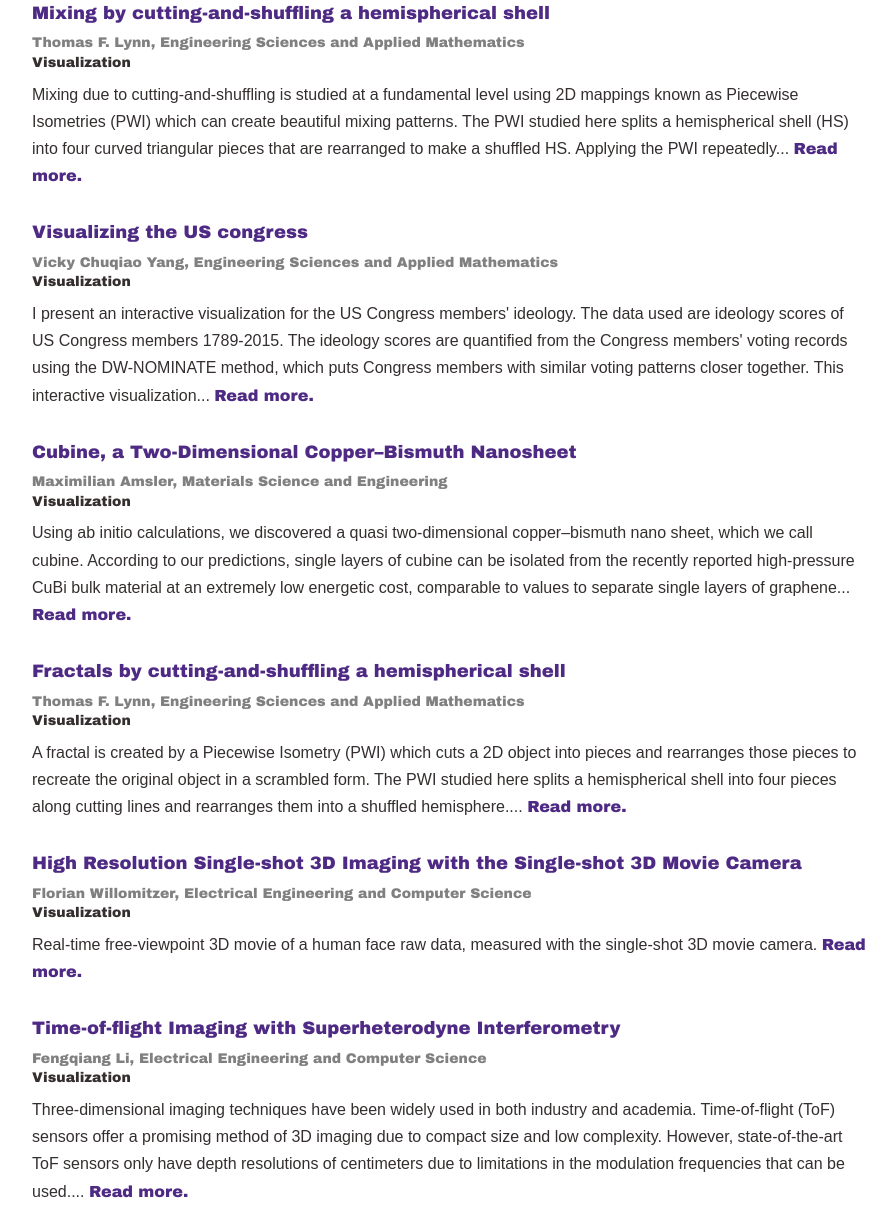
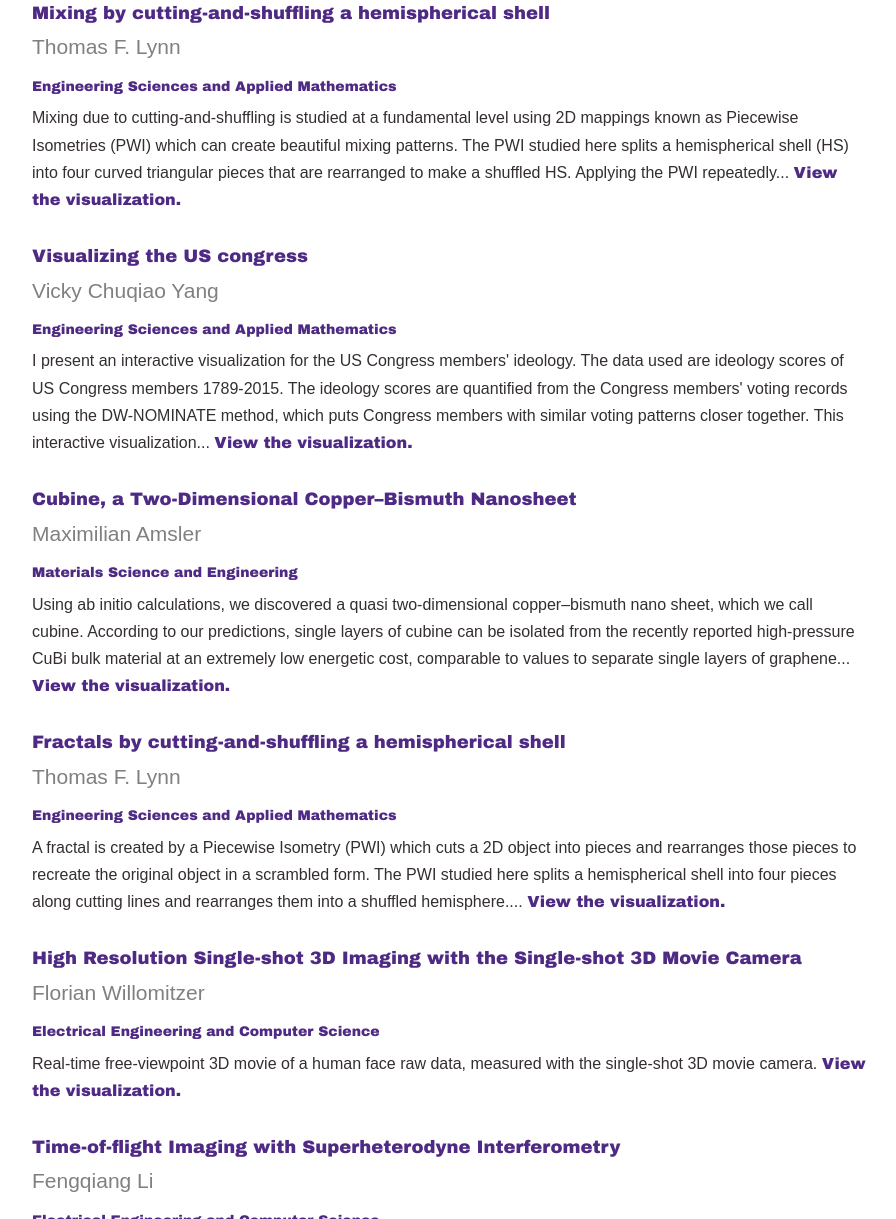
Before and after one commit to nulib/computational-research-day, a Jekyll site: the page built from _pages/subjects.html, in a window 1280 px wide and 1400 px high, scrolled down 219 px, cut to the strip 181-1400 px from the top of the window. Shown: the whole strip, without its empty margins (332-1228 px from the left). Built offline with Jekyll 4.4.1, drawn with Linux system fonts in a browser that asks for light colours; nearby versions of some CDN libraries; some web fonts are replaced; some of the changed text lies outside the part shown.

Commit message:
updates visualizations and subjects list views

```diff
--- a/_pages/subjects.html
+++ b/_pages/subjects.html
@@ -55,12 +55,12 @@ The purpose of this snippet is to list all your posts posted with a certain tag.
     {% for post in site.visualizations %}
     {% if post.tags contains tag %}
 
-    <article class="news">
-      <h4 class="news-title"><a href="{{ post.url }}">{{ post.title }}</a></h4>
-      <div class="news-date" style="color: grey">{{ post.authors}}, {{ post.department }}</div>
-      <div class="news-date">{{ post.format }}</div>
-      <div class="news-description">{{ post.abstract | truncatewords: 50 }} <a href="{{ poster.url }}">Read more.</a></div>
-    </article>
+		<article class="news">
+			<h4 class="news-title"><a href="{{ post.url }}">{{ post.title }}</a></h4>
+			<h5 style="color: grey">{{ post.authors }}</h5>
+			<div class="news-date" style="color:#4e2a84;">{{ post.department }}</div>
+			<div class="news-description">{{ post.abstract | truncatewords: 50 }} <a href="{{ poster.url }}">View the visualization.</a></div>
+		</article>
 
 	 {% endif %}
 	 {% endfor %}
@@ -70,9 +70,9 @@ The purpose of this snippet is to list all your posts posted with a certain tag.
 
 	 <article class="news">
 		 <h4 class="news-title"><a href="{{ post.url }}">{{ post.title }}</a></h4>
-		 <div class="news-date" style="color: grey">{{ post.authors}}, {{ post.department }}</div>
-		 <div class="news-date">{{ post.format }}</div>
-		 <div class="news-description">{{ post.abstract | truncatewords: 50 }} <a href="{{ poster.url }}">Read more.</a></div>
+		 <h5 style="color: grey">{{ post.authors }}</h5>
+		 <div class="news-date" style="color:#4e2a84;">{{ post.department }}</div>
+		 <div class="news-description">{{ post.abstract | truncatewords: 50 }} <a href="{{ post.url }}">View the poster.</a></div>
 	 </article>
 
  		{% endif %}
--- a/_pages/visualizations.html
+++ b/_pages/visualizations.html
@@ -15,9 +15,9 @@ nav_title: "Subjects"
       {% for post in posts %}
       <article class="news">
         <h4 class="news-title"><a href="{{ post.url }}">{{ post.title }}</a></h4>
-        <div class="news-date" style="color: grey">{{ post.department }}</div>
-        <h6>{{ post.authors }}</h6>
-        <div class="news-description">{{ post.abstract | truncatewords: 50 }} <a href="{{ poster.url }}">Read more.</a></div>
+        <h5 style="color: grey">{{ post.authors }}</h5>
+        <div class="news-date" style="color:#4e2a84;">{{ post.department }}</div>
+        <div class="news-description">{{ post.abstract | truncatewords: 50 }} <a href="{{ poster.url }}">View the visualization.</a></div>
       </article>
       {% endfor %}
 {% endfor %}
```
